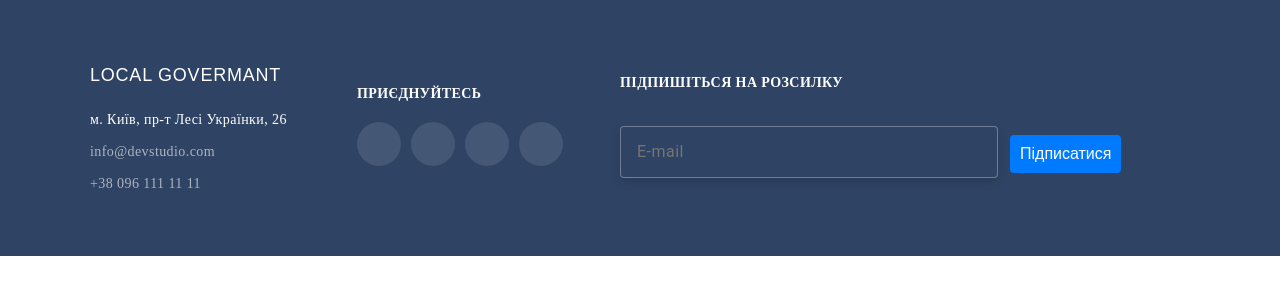
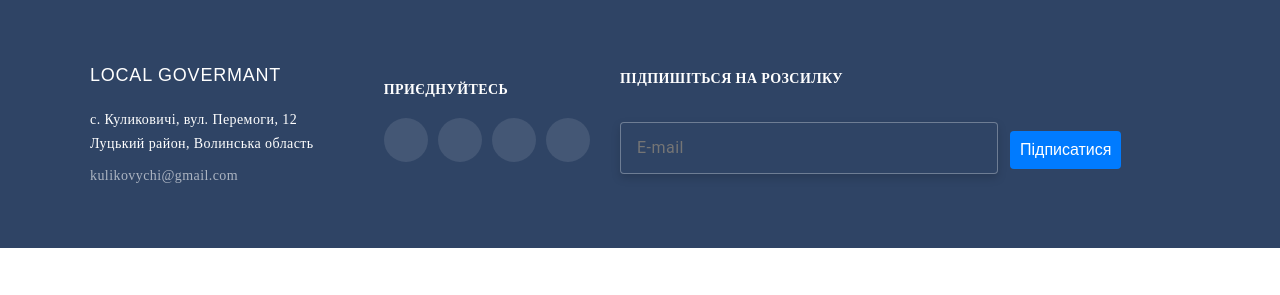
Before and after one commit to swcAlexander/local-goverment, a website: page pages/about.html in a window 1280 px wide. Shown: the part 51-346 px from the top of the page. Drawn offline with Linux system fonts and the light colour scheme.

Commit message:
add z-index

```diff
--- a/index.css
+++ b/index.css
@@ -40,7 +40,6 @@ body {
   color: var(--primary-text-color);
 
   letter-spacing: 0, 04em;
-  overflow: hidden;
 }
 
 .hidden {
@@ -181,7 +180,7 @@ body {
   padding-left: 40px;
   padding-right: 40px;
   background-color: var(--primary-white-color);
-  z-index: 999;
+  z-index: 99999;
 
   transform: translateX(100%);
   transition: transform 250ms ease-in-out;
--- a/pages/about.html
+++ b/pages/about.html
@@ -72,7 +72,7 @@
     <footer class="footer">
       <div class="container">
         <div class="footer__content">
-          <a href="../index.html" class="footer__logo">
+          <a href="./" class="footer__logo">
             <span class="logo-par footer__logo--color-white"
               >LOCAL GOVERMANT</span
             >
@@ -80,10 +80,10 @@
           <address class="footer__address">
             <ul class="footer__list list">
               <li>
-                <p class="footer__text">м. Київ, пр-т Лесі Українки, 26</p>
+                <p class="footer__text">с. Куликовичі, вул. Перемоги, 12</p>
+                <p class="footer__text">Луцький район, Волинська область</p>
               </li>
-              <li><a class="footer__item">info@devstudio.com</a></li>
-              <li><a class="footer__item">+38 096 111 11 11</a></li>
+              <li><a class="footer__item">kulikovychi@gmail.com</a></li>
             </ul>
           </address>
         </div>
```
Also changed, not shown: index.html (+0 -4 lines), pages/compare.html (+4 -4 lines).
